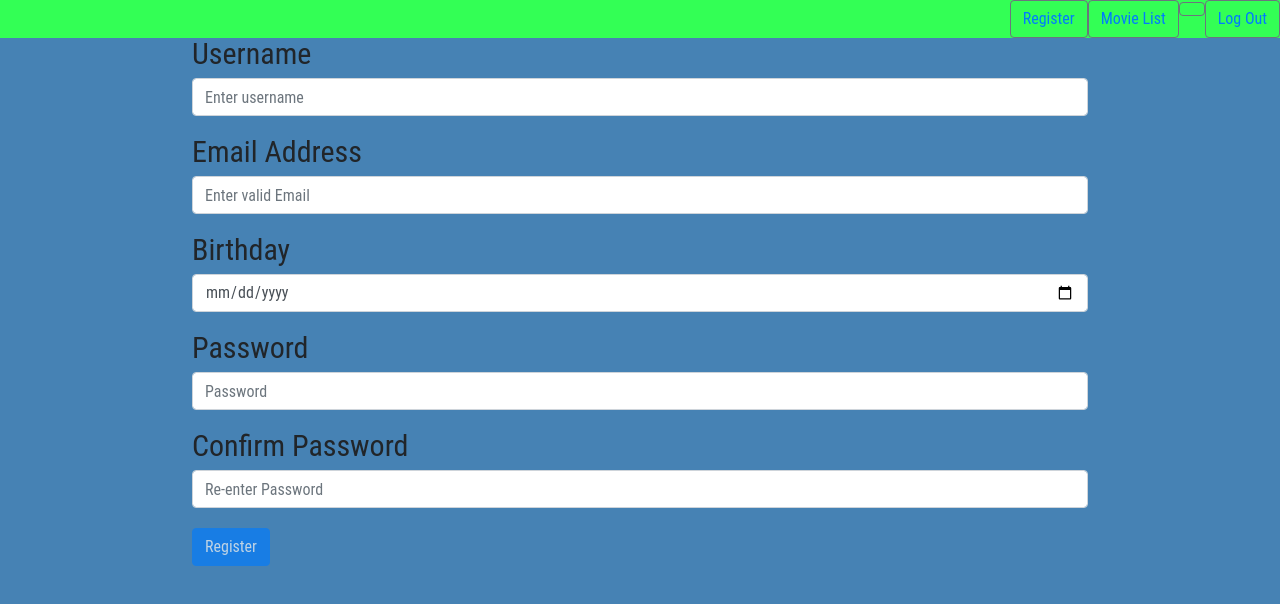
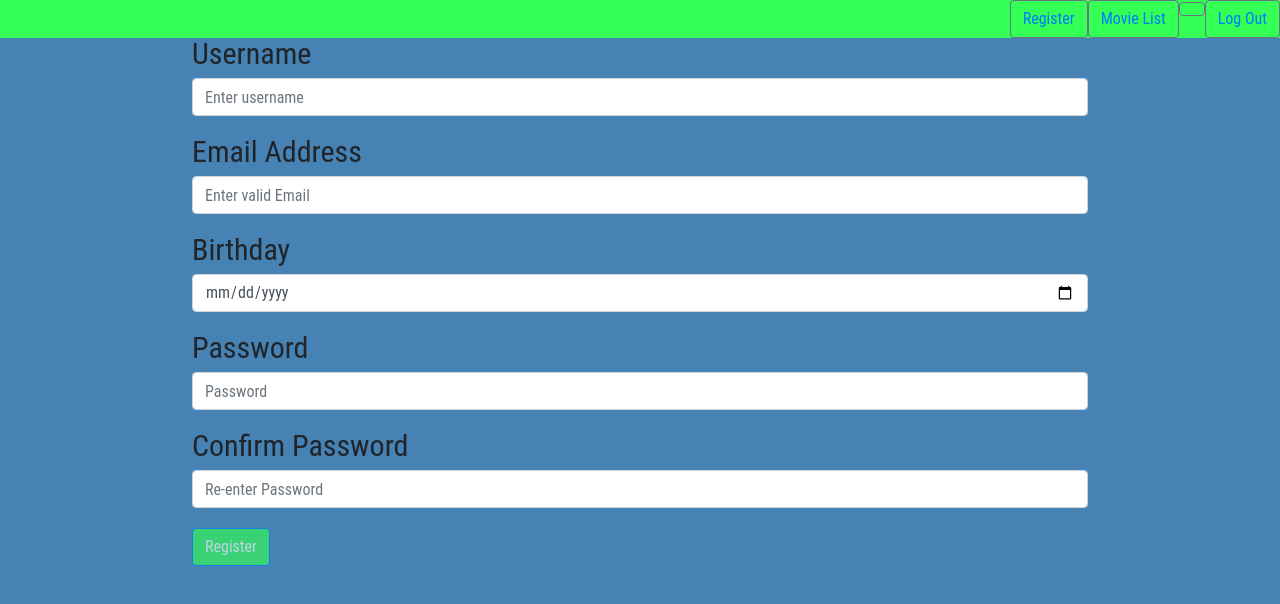
Before and after one commit to ZacLinz/client-2, a React (Create React App) app: page /register in a window 1280 px wide. Shown: the top 604 px of the page. Built offline with nearby package versions, Linux system fonts and the light colour scheme.

Commit message:
style changes

```diff
--- a/src/components/director-view/director-view.scss
+++ b/src/components/director-view/director-view.scss
@@ -0,0 +1,27 @@
+$color: steelblue;
+$colorButton: #33FF55;
+
+Form{
+  font-family: 'roboto condensed', sans-serif;
+  font-size: 30px;
+  line-height: 32px;
+}
+
+.submit{
+  background-color: $colorButton;
+}
+
+.form-group{
+  width: 70%;
+  margin: auto;
+  margin-bottom: 20px;
+}
+
+.input{
+    width: 70%;
+    margin: auto;
+}
+
+.btn-primary{
+  margin-left: 15%;
+}
--- a/src/components/genre-view/genre-view.scss
+++ b/src/components/genre-view/genre-view.scss
@@ -0,0 +1,27 @@
+$color: steelblue;
+$colorButton: #33FF55;
+
+Form{
+  font-family: 'roboto condensed', sans-serif;
+  font-size: 30px;
+  line-height: 32px;
+}
+
+.submit{
+  background-color: $colorButton;
+}
+
+.form-group{
+  width: 70%;
+  margin: auto;
+  margin-bottom: 20px;
+}
+
+.input{
+    width: 70%;
+    margin: auto;
+}
+
+.btn-primary{
+  margin-left: 15%;
+}
--- a/src/components/login-view/login-view.scss
+++ b/src/components/login-view/login-view.scss
@@ -20,8 +20,10 @@ Form{
 .input{
     width: 70%;
     margin: auto;
+    margin-bottom: 25px;
 }
 
 .btn-primary{
+  color: white;
   margin-left: 15%;
 }
--- a/src/components/main-view/main-view.scss
+++ b/src/components/main-view/main-view.scss
@@ -10,5 +10,35 @@ body{
 
 .justify-content-end{
   font-size: 16px;
+  background-color: $colorButton
+}
+
+Form{
+  font-family: 'roboto condensed', sans-serif;
+  font-size: 30px;
+  line-height: 32px;
+}
+
+.submit{
   background-color: $colorButton;
 }
+
+.form-group{
+  width: 70%;
+  margin: auto;
+  margin-bottom: 20px;
+}
+
+.input{
+    width: 70%;
+    margin: auto;
+}
+
+.btn-primary{
+  margin-left: 15%;
+}
+
+.btn-secondary{
+  background-color: $colorButton;
+  color: #FFFFFF
+}
--- a/src/components/movie-card/movie-card.scss
+++ b/src/components/movie-card/movie-card.scss
@@ -6,3 +6,30 @@
   display: flex;
   justify-content: center;
 }
+$color: steelblue;
+$colorButton: #33FF55;
+
+Form{
+  font-family: 'roboto condensed', sans-serif;
+  font-size: 30px;
+  line-height: 32px;
+}
+
+.submit{
+  background-color: $colorButton;
+}
+
+.form-group{
+  width: 70%;
+  margin: auto;
+  margin-bottom: 20px;
+}
+
+.input{
+    width: 70%;
+    margin: auto;
+}
+
+.btn-primary{
+  margin-left: 15%;
+}
--- a/src/components/movie-view/movie-view.scss
+++ b/src/components/movie-view/movie-view.scss
@@ -10,3 +10,18 @@ Form{
 .submit{
   background-color: $colorButton;
 }
+
+.form-group{
+  width: 70%;
+  margin: auto;
+  margin-bottom: 20px;
+}
+
+.input{
+    width: 70%;
+    margin: auto;
+}
+
+.btn-primary{
+  margin-left: 15%;
+}
--- a/src/components/profile-view/profile-view.jsx
+++ b/src/components/profile-view/profile-view.jsx
@@ -155,8 +155,8 @@ export class ProfileView extends React.Component {
         <div className="d-flex justify-content-center">{displayFavorites}</div>
         <Form>
           <h1> Update information form </h1>
-          <h2> IMPORTANT: You will need to log in again after any changes are made</h2>
-          <p>This form will update your current information. The username and password fields must not be left empty</p>
+          <h4> IMPORTANT: You will need to log in again after any changes are made</h4>
+          <h6>This form will update your current information. The username and password fields must not be left empty</h6>
           <Form.Group controlId="formBasicUsername">
             <Form.Label>Username</Form.Label>
             <Form.Control
--- a/src/components/profile-view/profile-view.scss
+++ b/src/components/profile-view/profile-view.scss
@@ -3,8 +3,18 @@ $colorButton: #33FF55;
 
 .submit{
   background-color: $colorButton;
+  color: white;
 }
 
-Button{
+.btn-primary{
+  background-color: $colorButton;
+  color: white;
+}
+
+.btn-primary:disabled{
   background-color: $colorButton;
 }
+
+.card{
+  margin: 5px 5px 25px;
+}
--- a/src/components/visibility-filter-input/visibility-filter-input.jsx
+++ b/src/components/visibility-filter-input/visibility-filter-input.jsx
@@ -10,6 +10,7 @@ function VisibilityFilterInput(props){
     onChange={e => props.setFilter(e.target.value)}
     value={props.visibilityFilter}
     placeholder="filter"
+    className="input"
   />
 }
 
```
